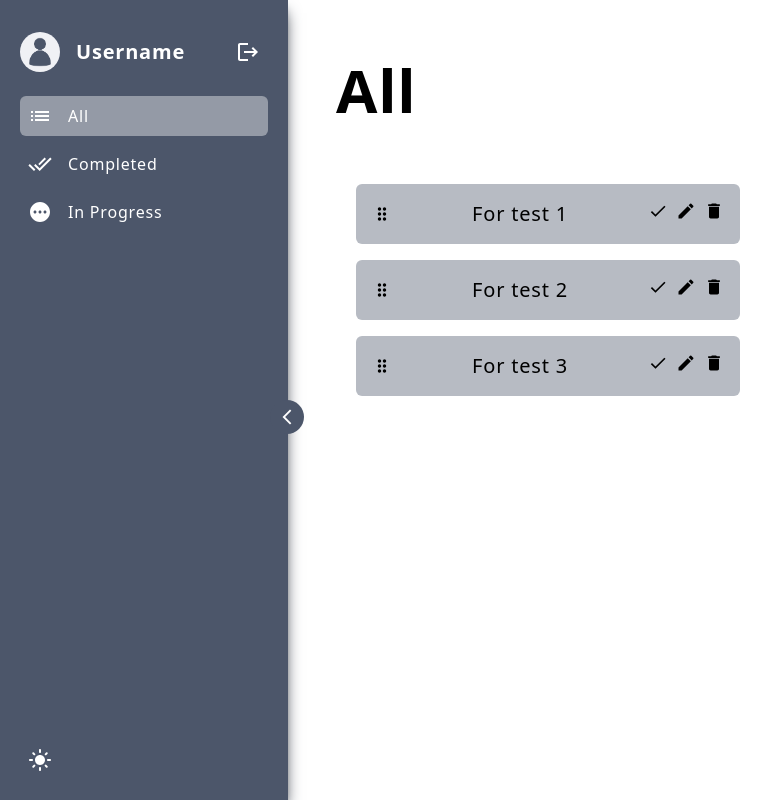
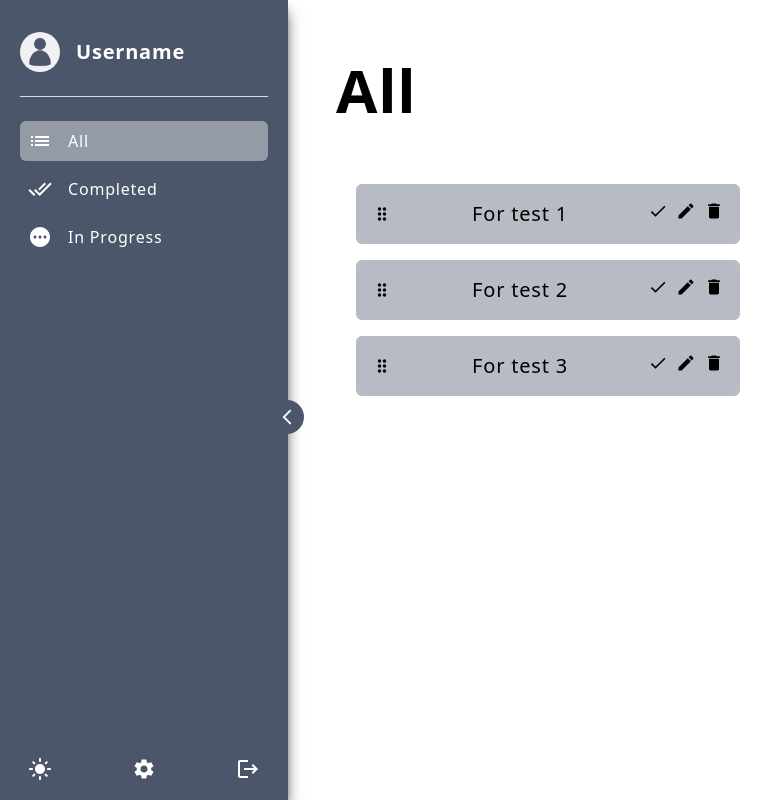
Before and after one commit to Myoschen/tasks, a React (Create React App) app: page /tasks/dashboard/all in a window 1280 px wide. Both pictures are taken after a click on the button 79 px from the left and 417 px from the top of the page. Shown: the whole page, without its empty margins (0-783 px from the left). Built offline with nearby package versions, Linux system fonts and the light colour scheme.

Commit message:
refactor: adjust buttons position

```diff
--- a/src/components/Sidebar.tsx
+++ b/src/components/Sidebar.tsx
@@ -1,6 +1,6 @@
 import React, { useState } from 'react';
 import {
-  MdList, MdDoneAll, MdPending, MdLogout, MdArrowForwardIos,
+  MdList, MdDoneAll, MdPending, MdLogout, MdArrowForwardIos, MdSettings,
 } from 'react-icons/md';
 import { NavLink } from 'react-router-dom';
 import userAvatar from '../assets/user-default.png';
@@ -20,12 +20,11 @@ function Sidebar() {
         <h1 className={`${!open && 'hidden'} flex-1 text-xl text-white font-bold`}>
           Username
         </h1>
-        <button type="button" className={`${!open && 'hidden'} p-2 font-medium text-white duration-300 hover:text-nord-300`}>
-          <MdLogout size={24} />
-        </button>
+        {/* TODO Go to Profile */}
       </div>
+      <div className="h-[1px] w-full bg-nord-100 my-6" />
       <div className="flex flex-col justify-between h-full">
-        <ul className="pt-6 space-y-2">
+        <ul className="space-y-2 ">
           <li>
             <NavLink to="all" className={({ isActive }) => `${isActive && 'bg-nord-300'} link group`}>
               <MdList size={24} className="shrink-0" />
@@ -48,9 +47,21 @@ function Sidebar() {
             </NavLink>
           </li>
         </ul>
-        <ul className="flex mb-10">
-          <li className="p-2 text-white duration-300 rounded-md hover:bg-nord-300 text-[0px]">
+        <ul className="flex justify-between mb-20">
+          <li className="link group">
             <DarkMode />
+            <span className={`tooltip ${open && 'hidden'}`}>Darkmode</span>
+          </li>
+          <li>
+            <button type="button" className={`${!open && 'hidden'} link`}>
+              <MdSettings size={24} className="shrink-0" />
+            </button>
+          </li>
+          <li>
+            <button type="button" className={`${!open && 'hidden'} link group`}>
+              <MdLogout size={24} className="shrink-0" />
+              <span className="tooltip">Logout</span>
+            </button>
           </li>
         </ul>
       </div>
```
